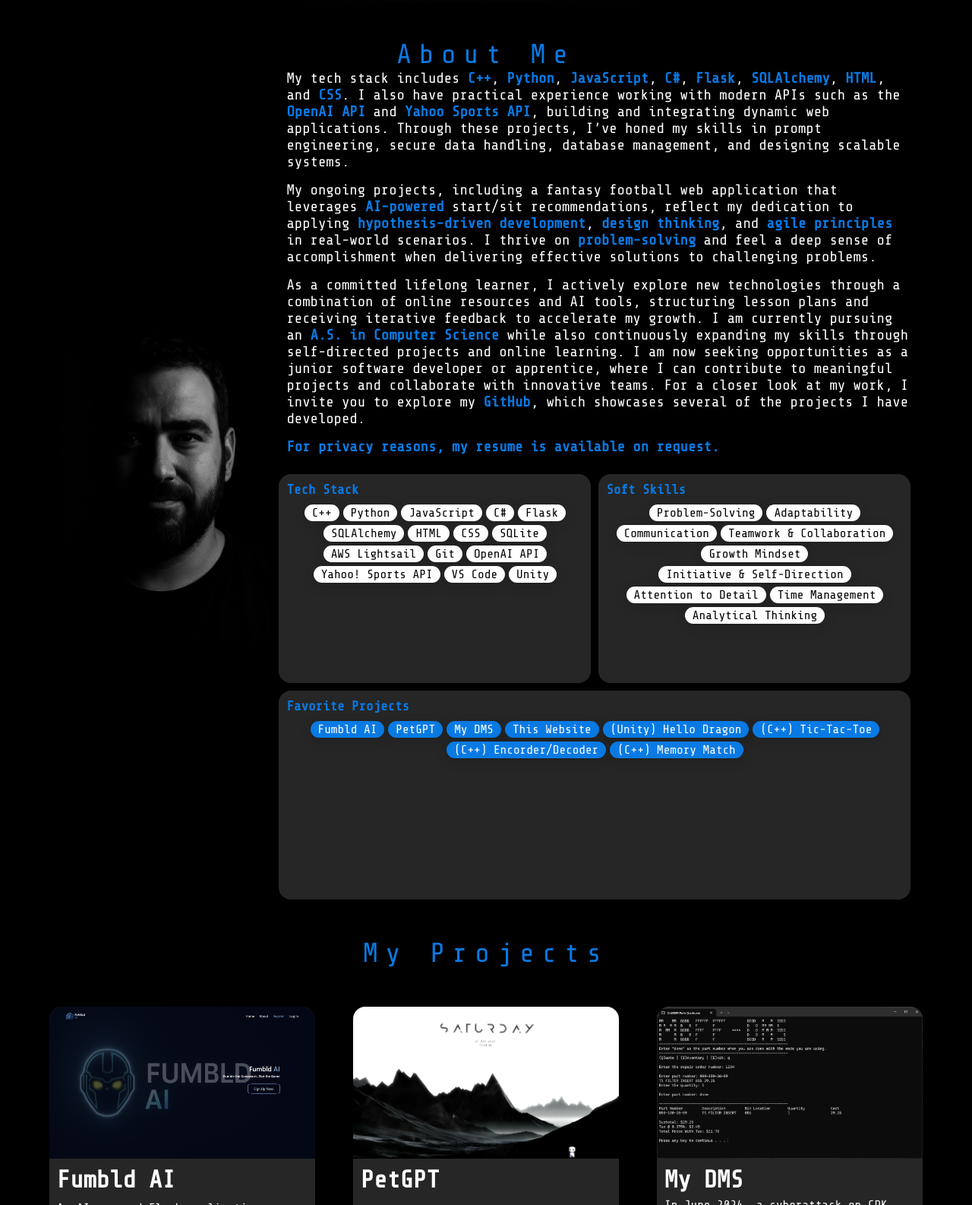
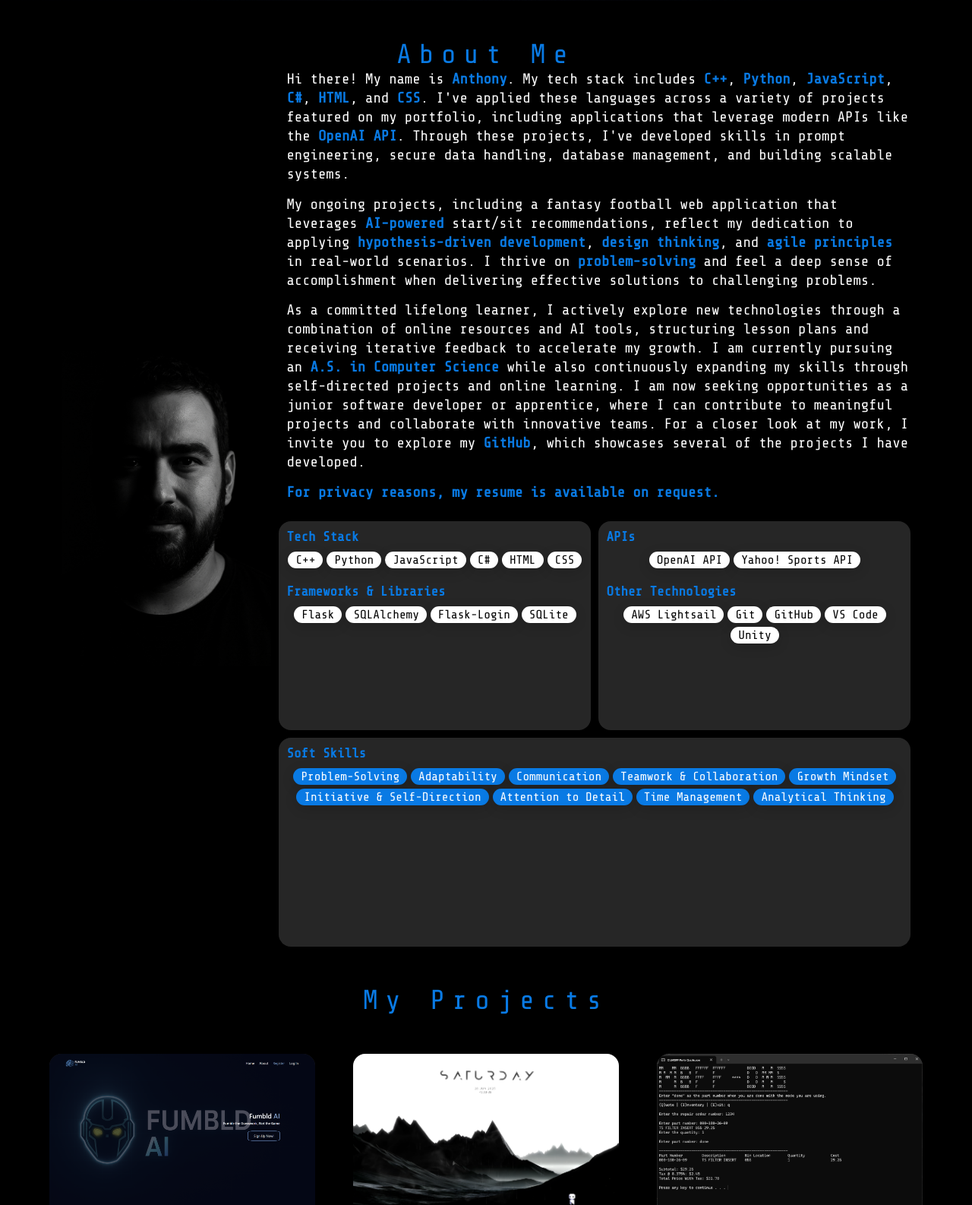
Before and after one commit to ant-cantu/portfolio, a Flask app: page / in a window 1280 px wide. Shown: the part 799-2385 px from the top of the page at 76% size. Run offline with Flask 3, Linux system fonts and the light colour scheme.

Commit message:
Updated website
Changed about me section. Removed projects from square section. Spread out skills. Changed about me paragraph. Add line height to paragraph.

```diff
--- a/src/static/css/about.css
+++ b/src/static/css/about.css
@@ -47,6 +47,7 @@
 #writing p {
     font-size: 1.2rem;
     padding-bottom: 15px;
+    line-height: 1.3;
 }
 
 #writing p:last-of-type {
@@ -70,8 +71,7 @@
 }
 
 #stack,
-#soft-skills,
-#links {
+#soft-skills {
     display: flex;
     flex-grow: 1;
     justify-content: center;
@@ -86,15 +86,13 @@
 
 /* Tech Stack Container */
 #stack,
-#soft-skills,
-#links {
+#soft-skills {
     flex-direction: column;
     justify-content: flex-start;
 }
 
 #stack #header,
-#soft-skills #header,
-#links #header {
+#soft-skills #header {
     padding: 10px 0 0 10px;
     width: 100%;
     height: auto;
@@ -105,8 +103,7 @@
 }
 
 #stack #container,
-#soft-skills #container,
-#links #container {
+#soft-skills #container {
     display: flex;
     justify-content: center;
     align-items: center;
@@ -115,38 +112,31 @@
     padding: 10px;
 }
 
-#skill-type,
-#link {
+#skill-type {
     background-color: white;
     border-radius: 16px;
     font-size: 1rem;
     padding: 2px 10px;
     box-shadow: 0 4px 16px rgba(0, 0, 0, 0.15);
     color: black;
-
+    cursor: default;
     position: relative;
     display: inline-block;
-    cursor: pointer;
-    transition: 0.3s;
+    transition: 0.3s ease;
 }
 #skill-type:hover {
     background-color: rgb(9, 122, 228);
     color: white;
+    transform: scale(1.1);
+    z-index: 999;
 }
 
-#link {
-    background-color: #097ae4;
+#soft-skills #skill-type {
+    background-color: rgb(9, 122, 228);
+    color: white;
+    cursor: pointer;
 }
-#link:hover {
-    background-color: white;
-}
-
-#link a {
-    color: white;
-    text-decoration: none;
-    transition: 0.3s;
-}
-#link a:hover {
+#soft-skills #skill-type:hover {
     background-color: white;
     color: black;
 }
@@ -157,7 +147,7 @@
     color: white;
     padding: 6px 10px;
     border-radius: 6px;
-    font-size: 0.8rem;
+    font-size: 1.1rem;
     pointer-events: none;
     opacity: 0;
     transition: opacity 0.2s;
--- a/src/templates/index.html
+++ b/src/templates/index.html
@@ -58,11 +58,10 @@
                         <div id="about-content">
                             <div class="slide-in" id="writing">
                                 <p>
-                                    My tech stack includes <strong>C++</strong>, <strong>Python</strong>, <strong>JavaScript</strong>,
-                                    <strong>C#</strong>, <strong>Flask</strong>, <strong>SQLAlchemy</strong>, <strong>HTML</strong>, and <strong>CSS</strong>.
-                                    I also have practical experience working with modern APIs such as the <strong>OpenAI API</strong> and <strong>Yahoo Sports API</strong>,
-                                    building and integrating dynamic web applications. Through these projects, I’ve honed my skills in prompt engineering, secure data
-                                    handling, database management, and designing scalable systems.
+                                    Hi there! My name is <strong>Anthony</strong>. My tech stack includes <strong>C++</strong>, <strong>Python</strong>, <strong>JavaScript</strong>,
+                                    <strong>C#</strong>, <strong>HTML</strong>, and <strong>CSS</strong>. I've applied these languages across a variety of projects featured on my
+                                    portfolio, including applications that leverage modern APIs like the <strong>OpenAI API</strong>. Through these projects, I've developed
+                                    skills in prompt engineering, secure data handling, database management, and building scalable systems.
                                 </p>
 
                                 <p>
@@ -77,7 +76,8 @@
                                     plans and receiving iterative feedback to accelerate my growth. I am currently pursuing an <strong>A.S. in Computer Science</strong>
                                     while also continuously expanding my skills through self-directed projects and online learning. I am now seeking opportunities as a junior software
                                     developer or apprentice, where I can contribute to meaningful projects and collaborate with innovative teams. For a closer look at my work,
-                                    I invite you to explore my <strong><a href="https://github.com/ant-cantu" target="_blank" rel="noopener">GitHub</a></strong>, which showcases several of the projects I have developed.
+                                    I invite you to explore my <strong><a href="https://github.com/ant-cantu" target="_blank" rel="noopener">GitHub</a></strong>, which showcases
+                                    several of the projects I have developed.
                                 </p>
 
                                 <p>
@@ -94,15 +94,34 @@
                                         <span id="skill-type">Python</span>
                                         <span id="skill-type">JavaScript</span>
                                         <span id="skill-type">C#</span>
+                                        <span id="skill-type">HTML</span>
+                                        <span id="skill-type">CSS</span>
+                                    </div>
+
+                                    <div id="header">Frameworks & Libraries</div>
+
+                                    <div id="container">
                                         <span id="skill-type">Flask</span>
                                         <span id="skill-type">SQLAlchemy</span>
-                                        <span id="skill-type">HTML</span>
-                                        <span id="skill-type">CSS</span>
+                                        <span id="skill-type">Flask-Login</span>
                                         <span id="skill-type">SQLite</span>
+                                    </div>
+                                </div>
+
+                                <div id="stack">
+                                    <div id="header">APIs</div>
+
+                                    <div id="container">
+                                        <span id="skill-type">OpenAI API</span>
+                                        <span id="skill-type">Yahoo! Sports API</span>
+                                    </div>
+
+                                    <div id="header">Other Technologies</div>
+
+                                    <div id="container">
                                         <span id="skill-type">AWS Lightsail</span>
                                         <span id="skill-type">Git</span>
-                                        <span id="skill-type">OpenAI API</span>
-                                        <span id="skill-type">Yahoo! Sports API</span>
+                                        <span id="skill-type">GitHub</span>
                                         <span id="skill-type">VS Code</span>
                                         <span id="skill-type">Unity</span>
                                     </div>
@@ -149,21 +168,6 @@
                                         </span>
                                     </div>
 
-                                </div>
-
-                                <div id="links">
-                                    <div id="header">Favorite Projects</div>
-
-                                    <div id="container">
-                                        <span id="link"><a href="https://github.com/ant-cantu/fumbld-ai-public/" target="_blank" rel="noopener">Fumbld AI</a></span>
-                                        <span id="link"><a href="https://github.com/ant-cantu/PetGPT" target="_blank" rel="noopener">PetGPT</a></span>
-                                        <span id="link"><a href="https://github.com/ant-cantu/dms" target="_blank" rel="noopener">My DMS</a></span>
-                                        <span id="link"><a href="https://github.com/ant-cantu/portfolio" target="_blank" rel="noopener">This Website</a></span>
-                                        <span id="link"><a href="https://github.com/ant-cantu/Hello-Dragon" target="_blank" rel="noopener">(Unity) Hello Dragon</a></span>
-                                        <span id="link"><a href="https://github.com/ant-cantu/Tic-Tac-Toe-Game" target="_blank" rel="noopener">(C++) Tic-Tac-Toe</a></span>
-                                        <span id="link"><a href="https://github.com/ant-cantu/Encoder-Decoder" target="_blank" rel="noopener">(C++) Encorder/Decoder</a></span>
-                                        <span id="link"><a href="https://github.com/ant-cantu/Memory-Match-Game" target="_blank" rel="noopener">(C++) Memory Match</a></span>
-                                    </div>
                                 </div>
                             </div>
                         </div>
```
